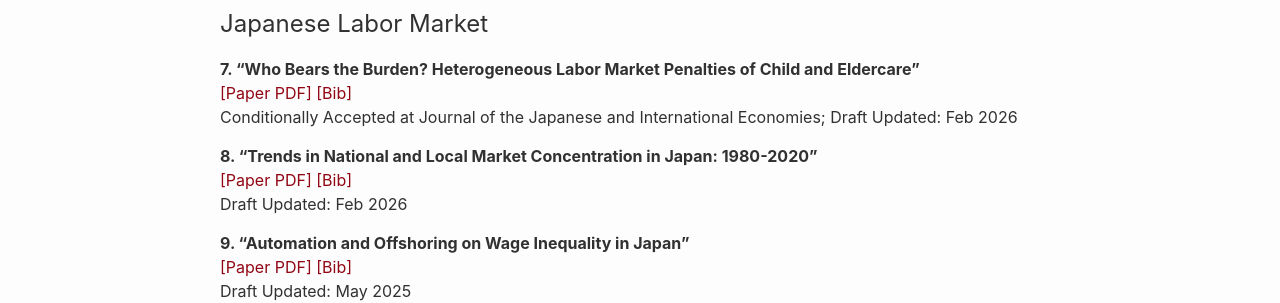
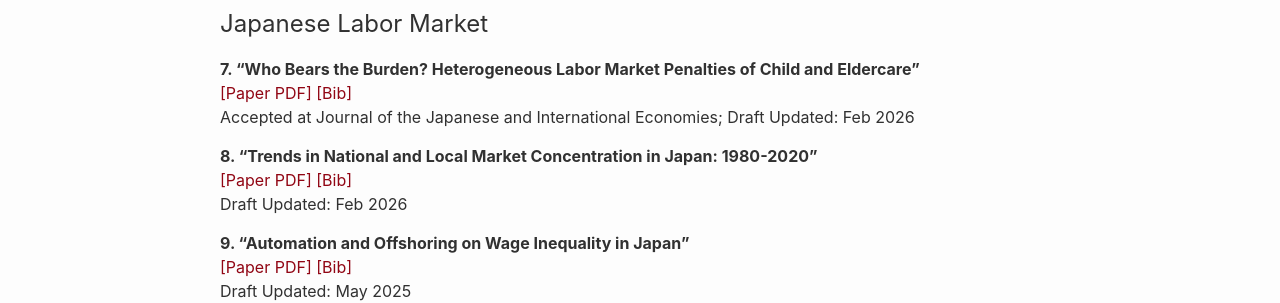
Before and after one commit to shinnkikuchi/shinnkikuchi.github.io, a Jekyll site: the page built from index.md, in a window 1280 px wide. Shown: the part 1314-1617 px from the top of the page. Built offline with Jekyll 4.4.1, drawn with Linux system fonts in a browser that asks for light colours.

Commit message:
accepted JJIE

```diff
--- a/index.md
+++ b/index.md
@@ -98,7 +98,7 @@
 <a href="/files/research/KIKUCHI_LTC_Penalty.pdf" target="_blank">[Paper PDF]</a>
 <a href="/files/research/bib/KIKUCHI_LTC_Penalty.html" target="_blank">[Bib]</a>
 <br>
-Conditionally Accepted at Journal of the Japanese and International Economies; Draft Updated: Feb 2026
+Accepted at Journal of the Japanese and International Economies; Draft Updated: Feb 2026
 <br>
 
 **8. "Trends in National and Local Market Concentration in Japan: 1980-2020"**
```
Also changed, not shown: index_ja.md (+1 -1 lines).
